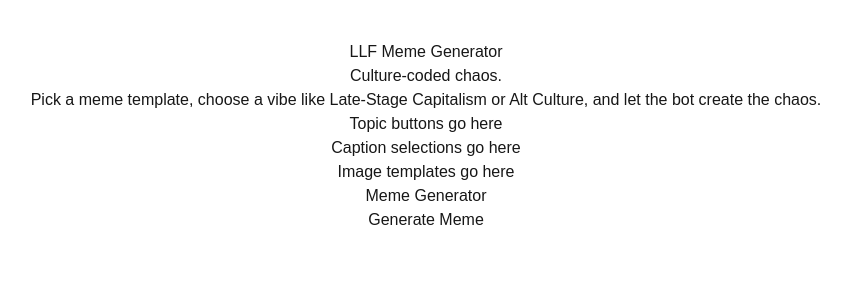
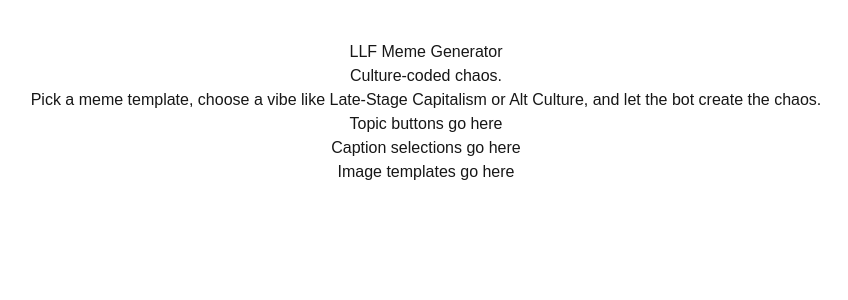
Before and after one commit to iamdhunt/ai-meme-generator, a Next.js app: page / in a window 1280 px wide. Shown: the top 300 px of the page, without its empty margins (214-1062 px from the left). Built offline with nearby package versions, Linux system fonts and the light colour scheme.

Commit message:
Fixed naming conventions

```diff
--- a/src/app/page.tsx
+++ b/src/app/page.tsx
@@ -1,6 +1,4 @@
 "use client";
-
-import MemeGenerator from "@/components/MemeGenerator";
 
 export default function HomePage() {
   return (
@@ -20,9 +18,7 @@ export default function HomePage() {
 
       <section>Image templates go here</section>
 
-      <section>
-        <MemeGenerator />
-      </section>
+      <section></section>
     </main>
   );
 }
```
Also changed, not shown: src/components/meme-generator.tsx (renamed from src/components/MemeGenerator.tsx), src/data/meme-templates.tsx (renamed from src/data/MemeTemplates.tsx).
